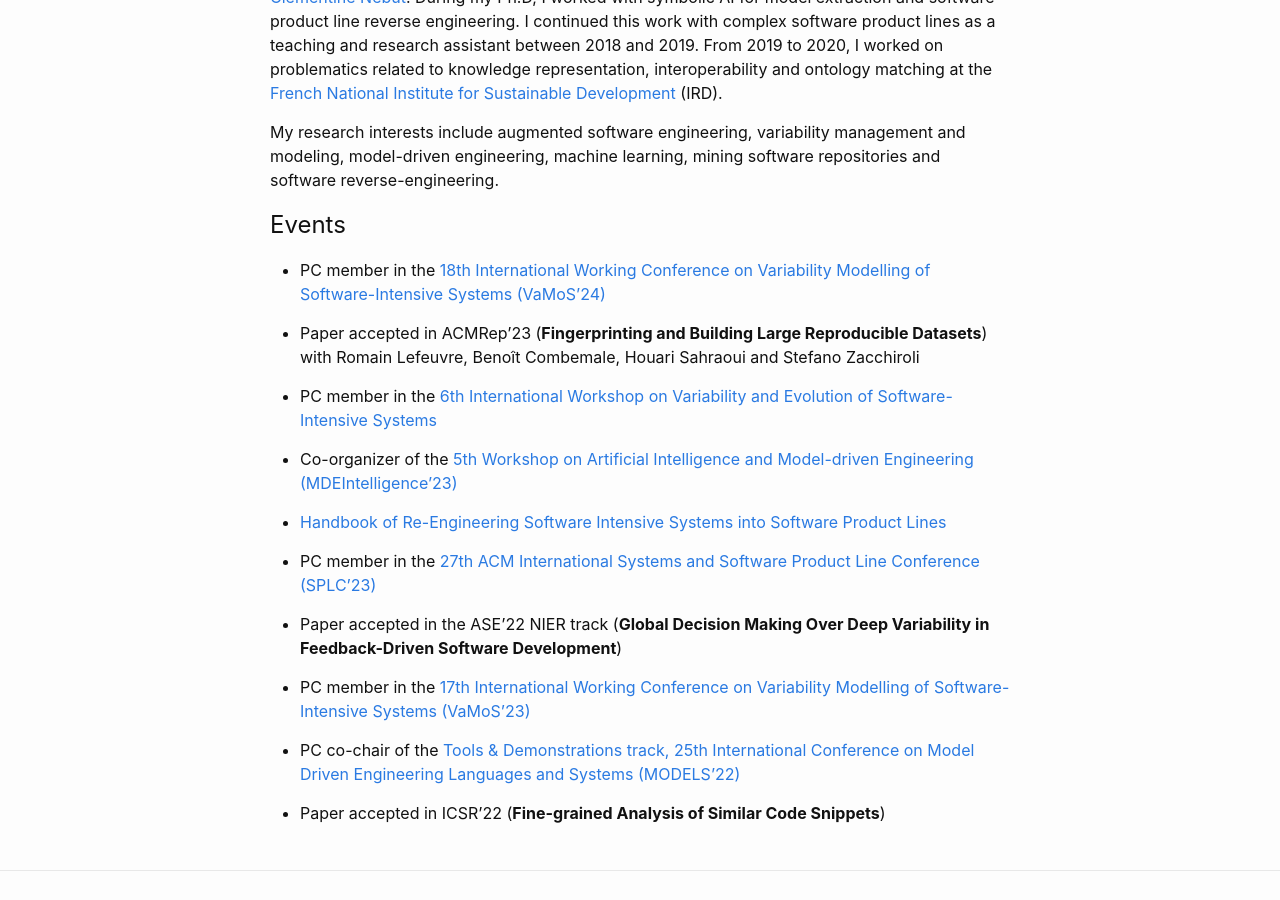
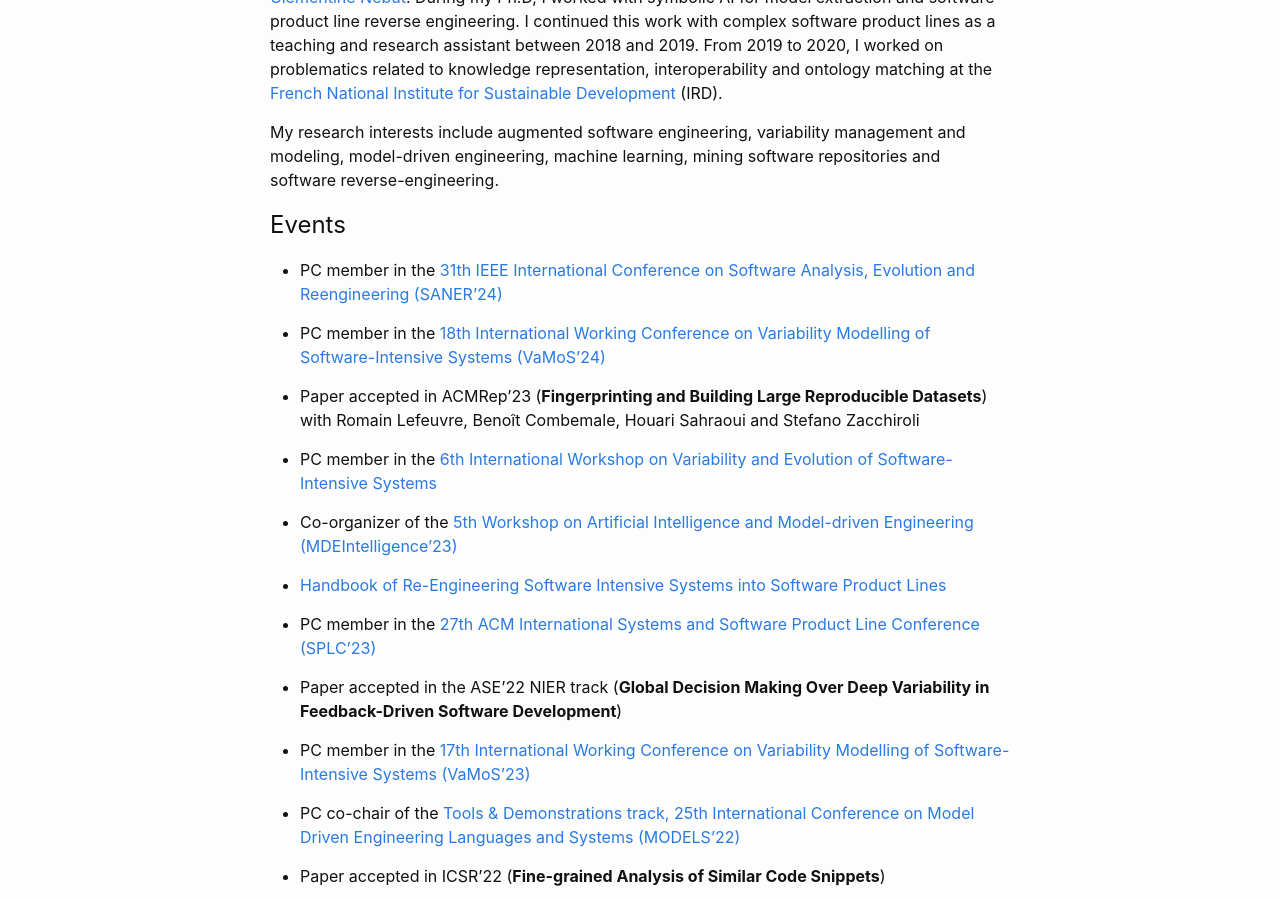
Before and after one commit to jgalasso/jgalasso.github.io, a Jekyll site: the page built from index.markdown, in a window 1280 px wide and 900 px high, scrolled down 329 px. Built offline with Jekyll 4.4.1, drawn with Linux system fonts in a browser that asks for light colours.

Commit message:
Update index.markdown

```diff
--- a/index.markdown
+++ b/index.markdown
@@ -15,6 +15,8 @@ I received a Ph.D in Computer Science in 2018 from the University of Montpellier
 My research interests include augmented software engineering, variability management and modeling, model-driven engineering, machine learning, mining software repositories and software reverse-engineering.
 
 ## Events
+
+* PC member in the [31th  IEEE International Conference on Software Analysis, Evolution and Reengineering (SANER'24)](https://conf.researchr.org/home/saner-2024)
 
 * PC member in the [18th International Working Conference on Variability Modelling of Software-Intensive Systems (VaMoS'24)](https://vamos2024.inf.unibe.ch/)
 
```
